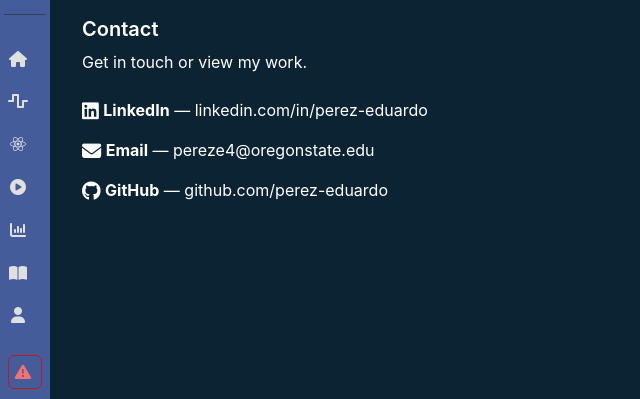
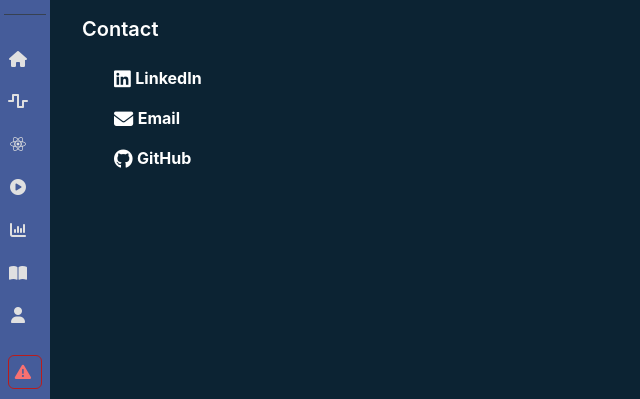
Before and after one commit to perez-eduardo/Quantum-Compute-Simulator-Prod, a Python web app: template app/frontend/template/contact.html in a window 1280 px wide. Shown: the part 55-454 px from the top of the page, without its empty margins (0-640 px from the left). Run offline with Jinja, Linux system fonts and the light colour scheme; the template is opened without the code that fills it, so the values that code supplies are empty.

Commit message:
Update Contacts

```diff
--- a/app/frontend/template/contact.html
+++ b/app/frontend/template/contact.html
@@ -10,31 +10,27 @@
 {% block content %}
 <section>
     <h2>Contact</h2>
-    <p>Get in touch or view my work.</p>
 </section>
 
 <section class="mt-lg">
-    <ul class="nav-list">
+    <ul class="nav-list" style="padding-left: 2rem;">
         <li class="mb-md">
             <i class="fab fa-linkedin"></i>
             <a href="https://www.linkedin.com/in/perez-eduardo/" target="_blank" rel="noopener noreferrer">
                 <strong>LinkedIn</strong>
             </a>
-            — linkedin.com/in/perez-eduardo
         </li>
         <li class="mb-md">
             <i class="fas fa-envelope"></i>
             <a href="mailto:pereze4@oregonstate.edu">
                 <strong>Email</strong>
             </a>
-            — pereze4@oregonstate.edu
         </li>
         <li class="mb-md">
             <i class="fab fa-github"></i>
             <a href="https://github.com/perez-eduardo" target="_blank" rel="noopener noreferrer">
                 <strong>GitHub</strong>
             </a>
-            — github.com/perez-eduardo
         </li>
     </ul>
 </section>
```
